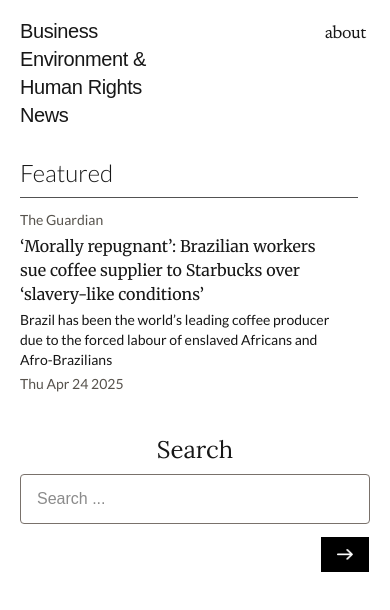
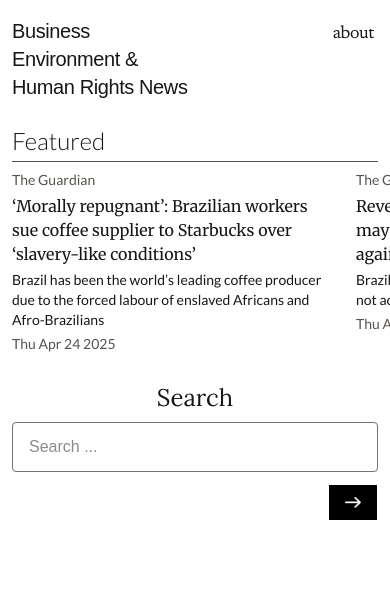
Before and after one commit to mattphillips-one/behr-news-app, a Next.js app: page / in a window 390 px wide. Shown: the top 610 px of the page. Built offline with nearby package versions, Linux system fonts and the light colour scheme; a web font is replaced by a local one.

Commit message:
Fixed padding on mobile screens

```diff
--- a/src/app/components/FeaturedList.tsx
+++ b/src/app/components/FeaturedList.tsx
@@ -33,7 +33,7 @@
     <section className='flex snap-x snap-mandatory overflow-x-scroll md:flex-col gap-6'>
       {featuredItems.map((newsItem: NewsItem, i: number) => {
         return (
-          <div className="snap-center min-w-xs"
+          <div className="snap-center min-w-xs first:ml-3 last:mr-3 md:first:ml-0 md:last:mr-0"
             key={i}>
             <Card item={newsItem}/>
           </div>
--- a/src/app/components/nav.tsx
+++ b/src/app/components/nav.tsx
@@ -23,7 +23,7 @@
   }
 
   return (
-    <aside className="tracking-tight flex justify-between mb-5">
+    <aside className="tracking-tight flex justify-between px-3 mb-5">
       <div className="w-full lg:sticky lg:top-20">
         <nav
           className="flex flex-row items-baseline justify-between relative px-0 pb-0 fade md:overflow-auto scroll-pr-6 md:relative"
--- a/src/app/layout.tsx
+++ b/src/app/layout.tsx
@@ -29,7 +29,7 @@
       <body
         className={`${geistSans.variable} ${geistMono.variable} antialiased`}
       >
-        <main className='flex min-h-screen flex-col m-3 px-2 mb-10'>
+        <main className='flex min-h-screen flex-col my-3 md:px-2 mb-10'>
           <Navbar />
           {children}
         </main>
--- a/src/app/page.tsx
+++ b/src/app/page.tsx
@@ -25,18 +25,18 @@
       */}
 
       <div className='flex flex-col md:flex-row justify-evenly'>
-        <div className="flex flex-col md:w-1/3 pr-3 lg:mt-6">
-          <h1 className={`${fonts.lato} font-light text-2xl border-b-1 border-neutral-600 py-2`}>
+        <div className="flex flex-col md:w-1/3 lg:mt-6 gap-2">
+          <h1 className={`${fonts.lato} font-light text-2xl/10 border-b-1 border-neutral-600 mx-3`}>
             Featured
           </h1>
-          <div className='flex flex-row py-3 overflow-x-scroll'>
+          <div className=''>
             <FeaturedList />
           </div>
 
         </div>
 
 
-        <div className='flex flex-col md:w-2/3 max-w-3xl md:pl-6'>
+        <div className='flex flex-col px-3 md:w-2/3 max-w-3xl md:pl-6'>
           <h1 className={`${fonts.lora} text-2xl font-light self-center py-2`}>Search</h1>
           <div className=''>
             <Search placeholder="Search ..." />
```
